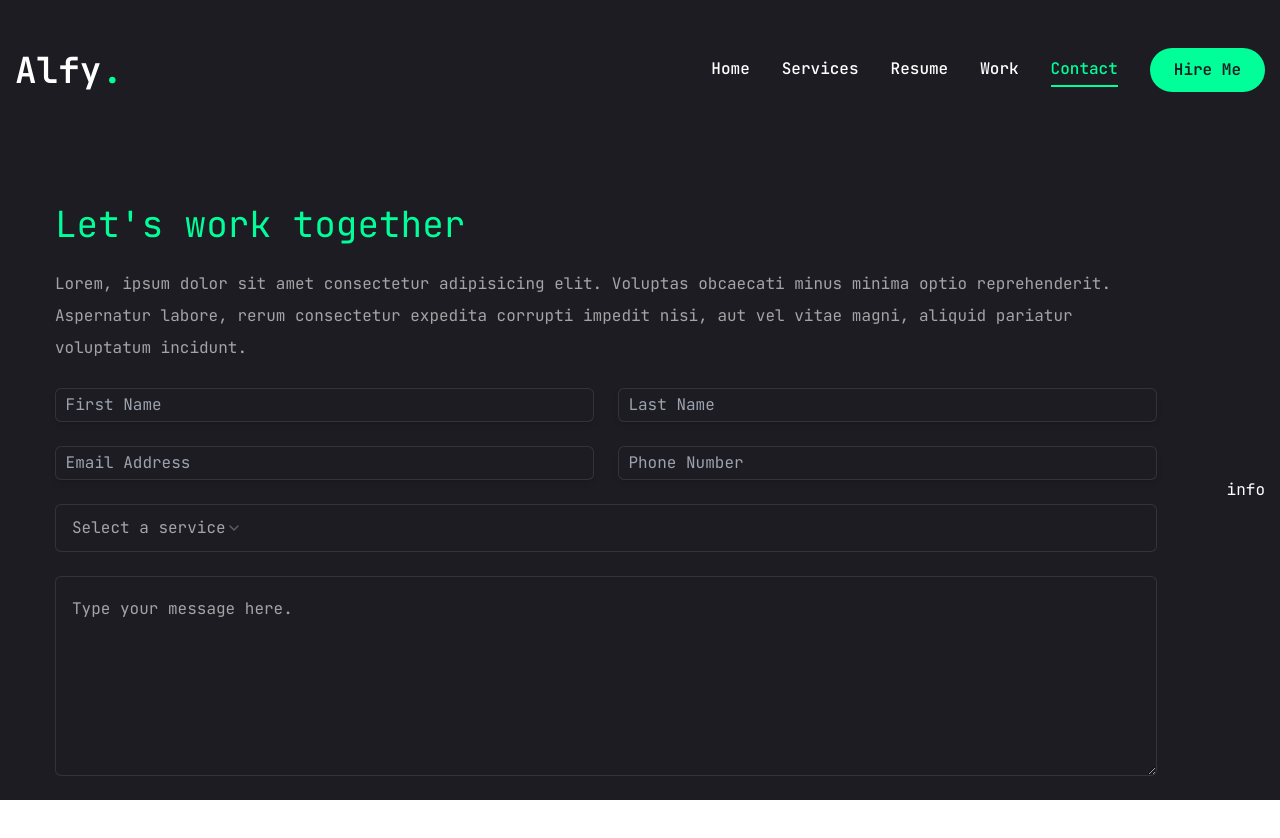
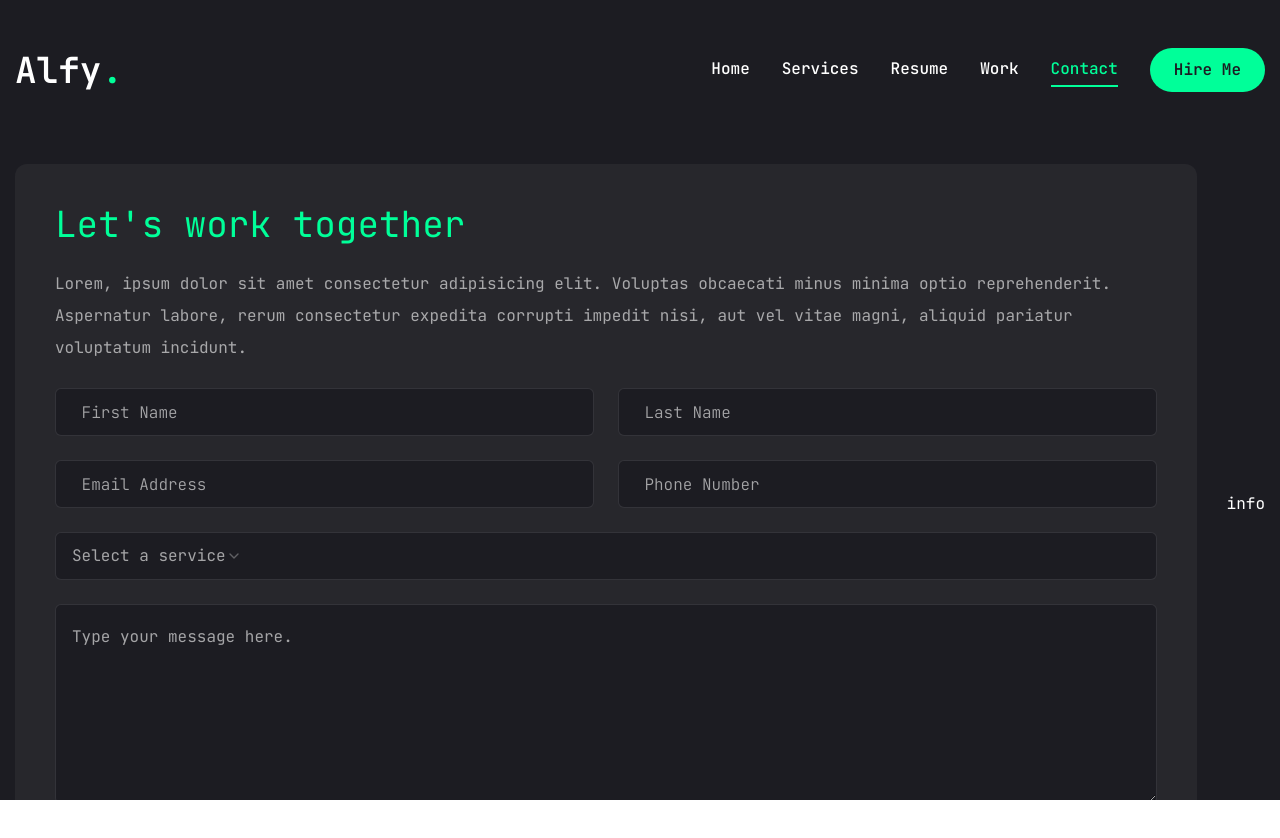
Before and after one commit to siezedeath/alfy-portfolio, a Next.js app: page /contact in a window 1280 px wide. Shown: the top 838 px of the page. Built offline with nearby package versions, Linux system fonts and the light colour scheme.

Commit message:
bug
Fiexed a bug will come back later

```diff
--- a/app/contact/page.jsx
+++ b/app/contact/page.jsx
@@ -49,8 +49,8 @@ const Contact = () => {
       <div className="container mx-auto">
         <div className="flex flex-col xl:flex-row gap-[30px]">
           {/* form */}
-          <div className="xl-h[54%] order-2 xl:order-none">
-            <form className="flex flex-col gap-6 p-10 bg-[#2727c] rounded-xl">
+          <div className="xl:h[54%] order-2 xl:order-none">
+            <form className="flex flex-col gap-6 p-10 bg-[#27272c] rounded-xl">
               <h3 className="text-4xl text-accent">Let's work together</h3>
               <p className="text-white/60"> Lorem, ipsum dolor sit amet consectetur adipisicing elit. Voluptas obcaecati minus minima optio reprehenderit. Aspernatur labore, rerum consectetur expedita corrupti impedit nisi, aut vel vitae magni, aliquid pariatur voluptatum incidunt.</p>
               {/** input */}
--- a/components/ui/input.jsx
+++ b/components/ui/input.jsx
@@ -7,7 +7,7 @@ const Input = React.forwardRef(({ className, type, ...props }, ref) => {
     (<input
       type={type}
       className={cn(
-        "relative z-50 max-h-96 min-w-[8rem] overflow-hidden rounded-md border border-white/10 bg-primary text-white shadow-md data-[state=open]:animate-in data-[state=closed]:animate-out data-[state=closed]:fade-out-0 data-[state=open]:fade-in-0 data-[state=closed]:zoom-out-95 data-[state=open]:zoom-in-95 data-[side=bottom]:slide-in-from-top-2 data-[side=left]:slide-in-from-right-2 data-[side=right]:slide-in-from-left-2 data-[side=top]:slide-in-from-bottom-2 dark:border-slate-800 dark:bg-slate-950 dark:text-slate-50",
+        "flex h-[48px] rounded-md border border-white/10 focus:border-accent font-light bg-primary px-4 py-5 text-base placeholder:text-white/60 outline-none",
         className
       )}
       ref={ref}
```
